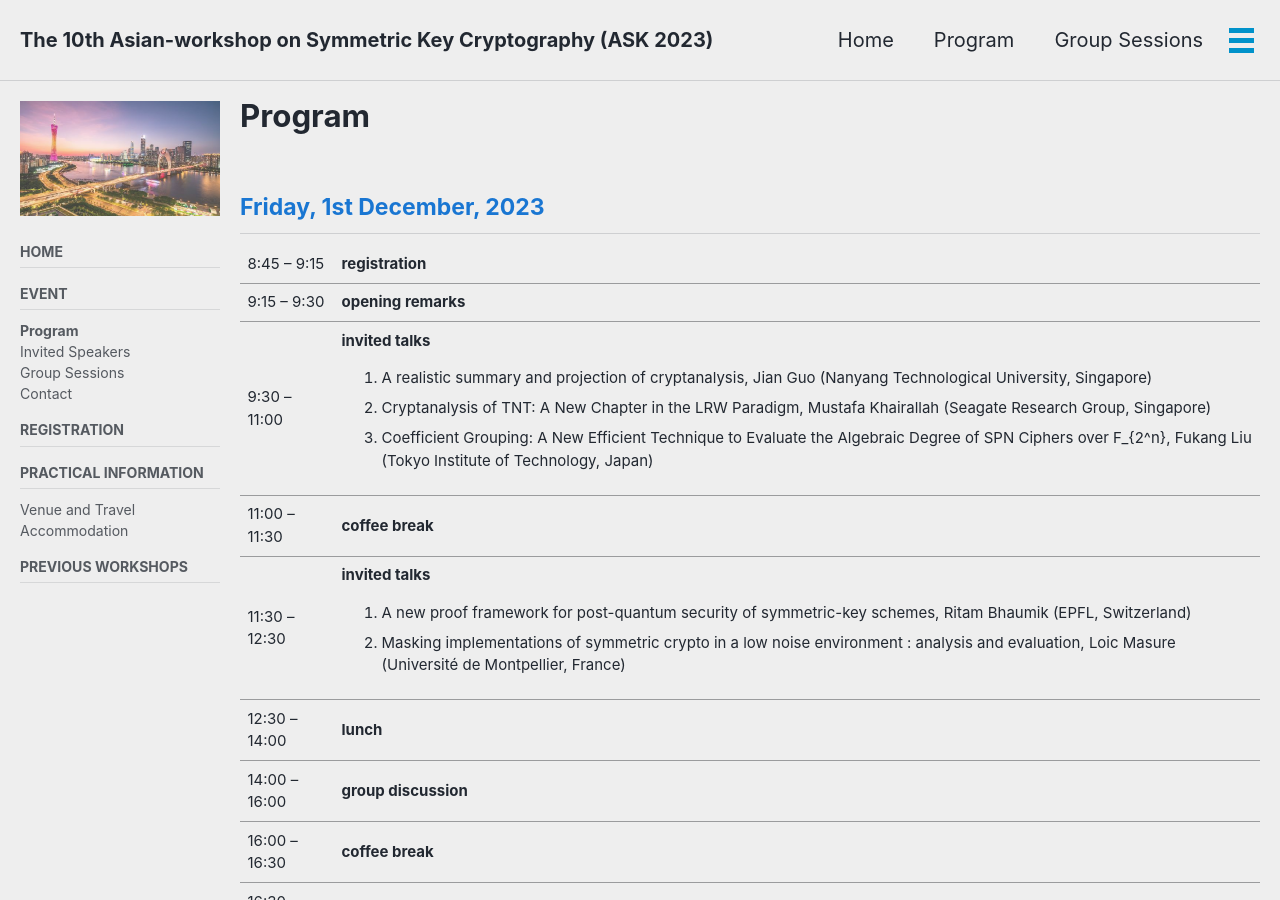
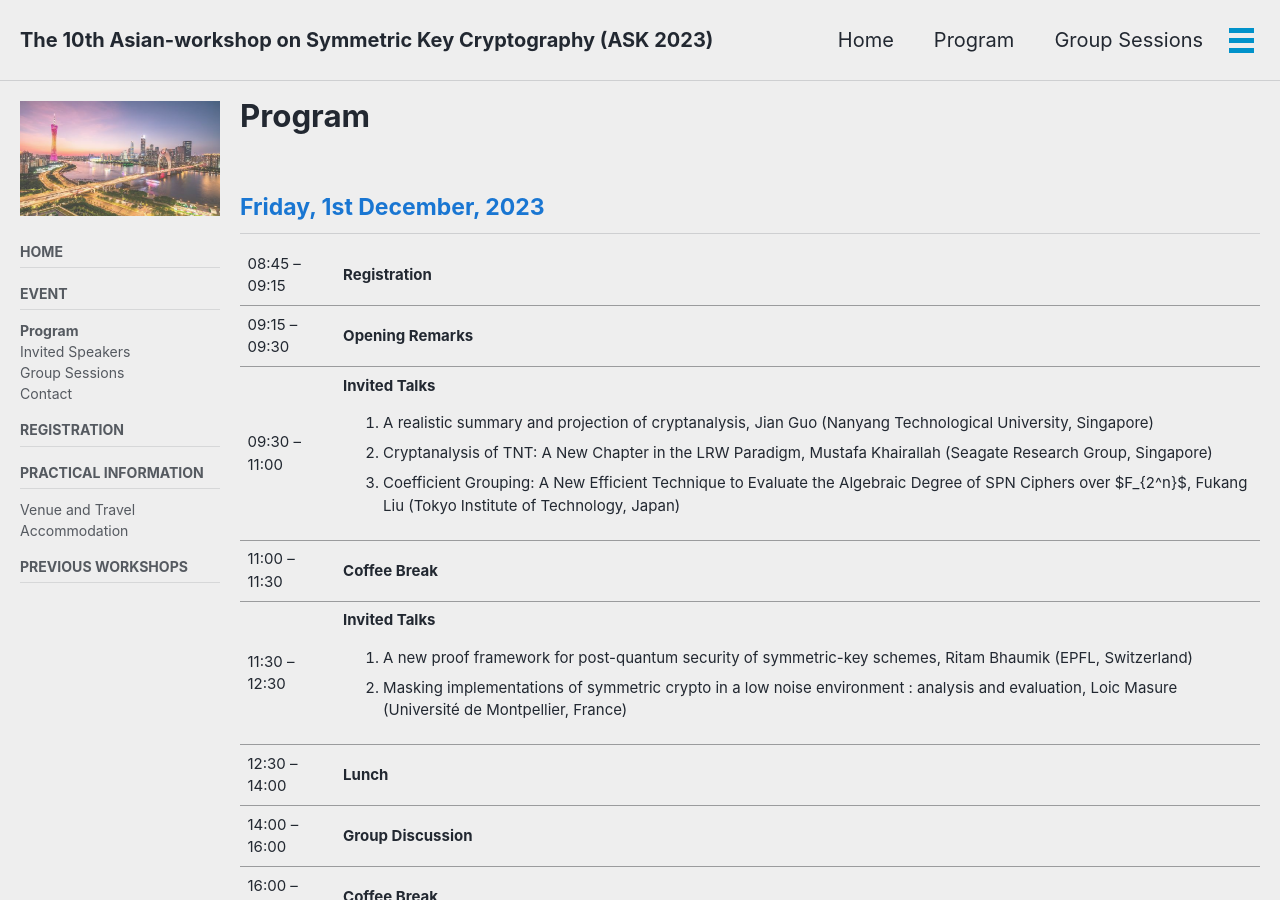
Before and after one commit to cryptanalysisbench/SATbench, a Jekyll site: the page built from program.md, in a window 1280 px wide and 900 px high. Built offline with Jekyll 4.4.1, drawn with Linux system fonts in a browser that asks for light colours; cached includes are drawn as plain includes; nearby versions of some CDN libraries; our own code applies the rules of GitHub Pages for plain Markdown files; some of the changed text lies outside the part shown.

Commit message:
Update program.md

```diff
--- a/program.md
+++ b/program.md
@@ -17,30 +17,30 @@ sidebar:
 ## Friday, 1st December, 2023
 <table>
     <tr>
-        <td>8:45 – 9:15</td>
-        <td><b>registration</b></td>
+        <td>08:45 – 09:15</td>
+        <td><b>Registration</b></td>
     </tr>
     <tr>
-        <td>9:15 – 9:30</td>
-        <td><b>opening remarks</b></td>
+        <td>09:15 – 09:30</td>
+        <td><b>Opening Remarks</b></td>
     </tr>
     <tr>
-        <td>9:30 – 11:00</td>
-        <td><b>invited talks</b>
+        <td>09:30 – 11:00</td>
+        <td><b>Invited Talks</b>
           <ol>
           <li>A realistic summary and projection of cryptanalysis, Jian Guo (Nanyang Technological University, Singapore)</li>
           <li>Cryptanalysis of TNT: A New Chapter in the LRW Paradigm, Mustafa Khairallah (Seagate Research Group, Singapore)</li>
-          <li>Coefficient Grouping: A New Efficient Technique to Evaluate the Algebraic Degree of SPN Ciphers over F_{2^n}, Fukang Liu (Tokyo Institute of Technology, Japan)</li>
+          <li>Coefficient Grouping: A New Efficient Technique to Evaluate the Algebraic Degree of SPN Ciphers over $F_{2^n}$, Fukang Liu (Tokyo Institute of Technology, Japan)</li>
           </ol>
         </td>
     </tr>
     <tr>
         <td>11:00 – 11:30</td>
-        <td><b>coffee break</b></td>
+        <td><b>Coffee Break</b></td>
     </tr>
       <tr>
         <td>11:30 – 12:30</td>
-        <td><b>invited talks</b>
+        <td><b>Invited Talks</b>
           <ol>
           <li>A new proof framework for post-quantum security of symmetric-key schemes, Ritam Bhaumik (EPFL, Switzerland)</li>
           <li>Masking implementations of symmetric crypto in a low noise environment : analysis and evaluation, Loic Masure (Université de Montpellier, France)</li>
@@ -49,18 +49,71 @@ sidebar:
     </tr>
       <tr>
         <td>12:30 – 14:00</td>
-        <td><b>lunch </b></td>
+        <td><b>Lunch</b></td>
     </tr>
       <tr>
         <td>14:00 – 16:00</td>
-        <td><b>group discussion</b></td>
+        <td><b>Group Discussion</b></td>
     </tr>
       <tr>
         <td>16:00 – 16:30</td>
-        <td><b>coffee break</b></td>
+        <td><b>Coffee Break</b></td>
     </tr>
       <tr>
         <td>16:30 – 18:00</td>
-        <td><b>group discussion</b></td>
+        <td><b>Group Discussion</b></td>
     </tr>
 </table>
+
+## Saturday, 2nd December, 2023
+
+<table>
+    <tr>
+        <td>09:00 – 10:30</td>
+        <td><b>Invited Talks</b>
+          <ol>
+          <li>Aspects of the Design of QARMAv2, Roberto Avanzi (ARM Germany GmbH)</li>
+          <li>Automating the key recovery in differential attacks: A new algorithm and tool, Christina Boura (Université Versailles Saint-Quentin-en-Yvelines, Université Paris-Saclay, France)</li>
+          <li>Cascading Four Round LRW1 is Beyond Birthday Bound Secure, Avijit Dutta (Institute for Advancing Intelligence, TCG CREST, India)</li>
+          </ol>
+        </td>
+    </tr>
+    <tr>
+        <td>10:30 – 11:00</td>
+        <td><b>Coffee Break</b></td>
+    </tr>
+      <tr>
+        <td>11:00 – 12:30</td>
+        <td><b>Invited Talks</b>
+          <ol>
+          <li>Horst and Amaryllises: Possible Generalizations of the Feistel and of the Lai-Massey Schemes, Lorenzo Grassi (Ruhr University Bochum, Germany)</li>
+          <li>Speeding Up Preimage and Key-Recovery Attacks with Differential-Linear Approximations, Siwei Sun (University of Chinese Academy of Sciences, China)</li>
+          <li>Unboxing ARX-based White-Box Ciphers: Chosen-Plaintext Computation Analysis and Its Applications, Zheng Gong (South China Normal University, China)</li>
+          </ol>
+        </td>
+    </tr>
+      <tr>
+        <td>12:30 – 14:00</td>
+        <td><b>Lunch</b></td>
+    </tr>
+      <tr>
+        <td>14:00 – 16:00</td>
+        <td><b>Group Discussion</b></td>
+    </tr>
+      <tr>
+        <td>16:00 – 16:30</td>
+        <td><b>Coffee break</b></td>
+    </tr>
+      <tr>
+        <td>16:30 – 17:30</td>
+        <td><b>Group Discussion</b></td>
+    </tr>
+      <tr>
+        <td>17:30 – 20:00</td>
+        <td><b>Banquet</b></td>
+    </tr>
+      <tr>
+        <td>20:00 – 21:30</td>
+        <td><b>Pearl River Night Cruise</b></td>
+    </tr>
+</table>
```
